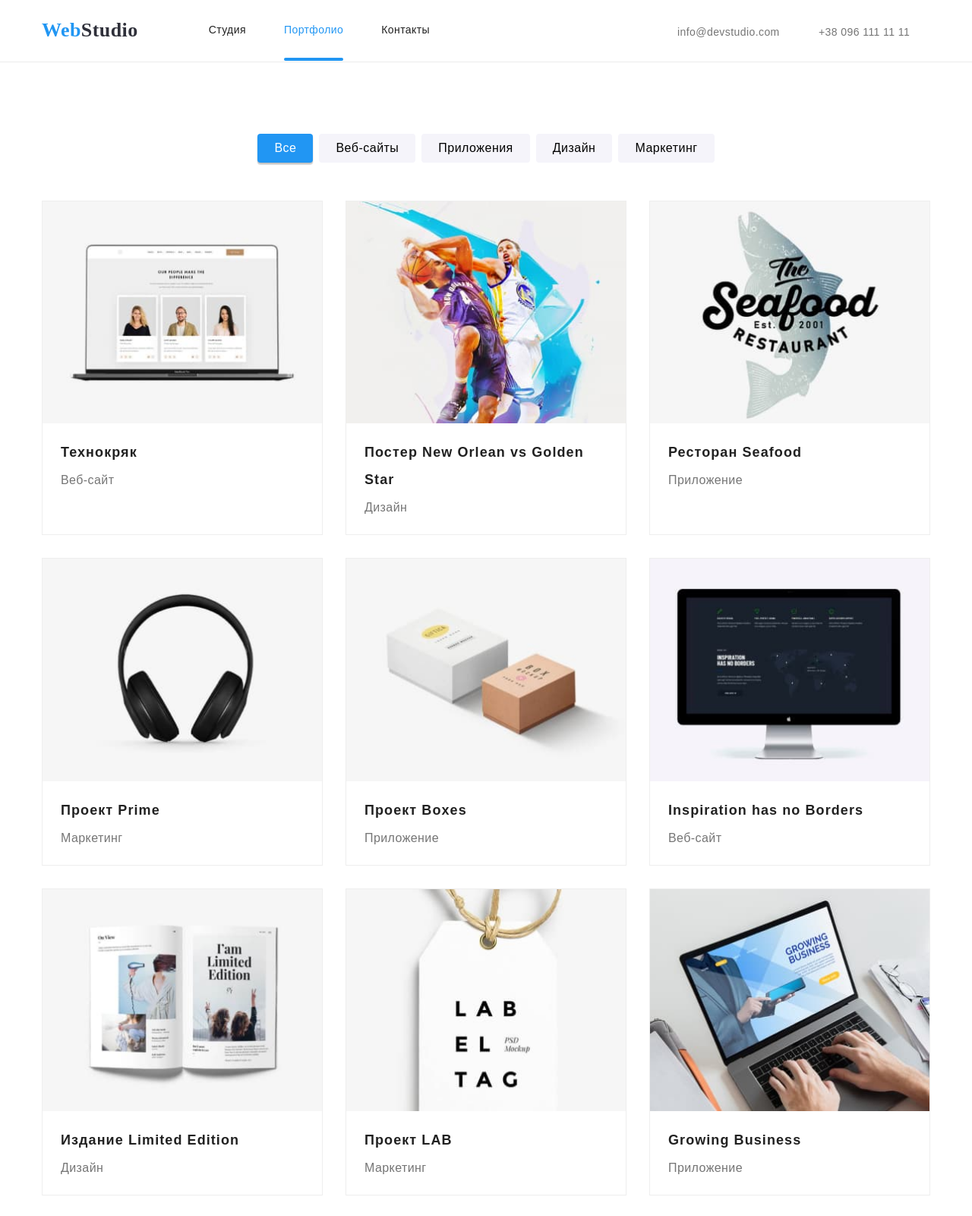
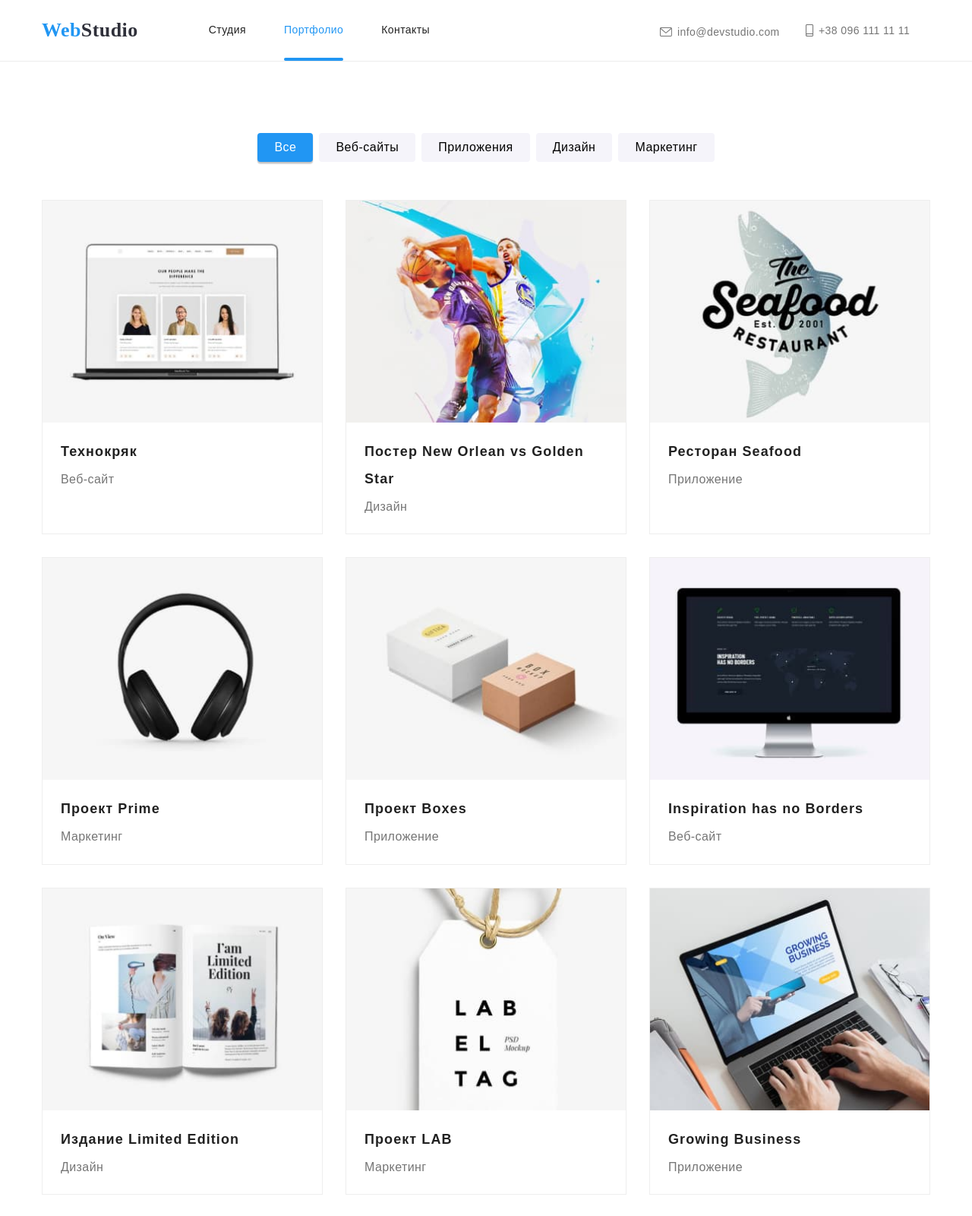
Before and after one commit to vpnzar/goit-markup-hw-08, a plain HTML site: page pages/portfolio.html in a window 1280 px wide. Shown: the top 1600 px of the page at 76% size. Drawn offline with Linux system fonts and the light colour scheme; a web font is replaced by a local one.

Commit message:
commit14

```diff
--- a/pages/portfolio.html
+++ b/pages/portfolio.html
@@ -54,7 +54,7 @@
                       height="12"
                     >
                       <use
-                        href="./images/header-sprite.svg#icon-mail"
+                        href="../images/header-sprite.svg#icon-mail"
                       ></use></svg
                     >info@devstudio.com</a
                   >
@@ -69,7 +69,7 @@
                       height="16"
                     >
                       <use
-                        href="./images/header-sprite.svg#icon-smartphone"
+                        href="../images/header-sprite.svg#icon-smartphone"
                       ></use></svg
                     >+38 096 111 11 11
                   </a>
@@ -181,9 +181,9 @@
             <h2 class="visually-hidden">Примеры работы</h2>
             <ul class="portfolio-list list">
               <li class="portfolio-list__item">
+                <a href="" class="list portfolio-list__link">
                   <div class="portfolio-list__thumb">
-                  <a href="" class="list portfolio-list__link"
-                    ><div class="portfolio-list__icon">
+                    <div class="portfolio-list__icon">
                       <picture>
                         <source
                           srcset="
@@ -223,14 +223,14 @@
                       <h3 class="portfolio-list__title">Технокряк</h3>
                       <p class="portfolio-list__text">Веб-сайт</p>
                     </div>
+                  </div>
                 </a>
-                </div>
               </li>
 
               <li class="portfolio-list__item">
+                <a href="" class="list portfolio-list__link">
                   <div class="portfolio-list__thumb">
-                  <a href="" class="list portfolio-list__link"
-                    ><div class="portfolio-list__icon">
+                    <div class="portfolio-list__icon">
                       <picture>
                         <source
                           srcset="
@@ -271,13 +271,13 @@
                         Постер New Orlean vs Golden Star
                       </h3>
                       <p class="portfolio-list__text">Дизайн</p>
+                    </div>
                   </div></a
                 >
-                </div>
               </li>
               <li class="portfolio-list__item">
+                <a href="" class="list portfolio-list__link">
                   <div class="portfolio-list__thumb">
-                  <a href="" class="list portfolio-list__link">
                     <div class="portfolio-list__icon">
                       <picture>
                         <source
@@ -317,14 +317,14 @@
                     <div class="portfolio-list__type">
                       <h3 class="portfolio-list__title">Ресторан Seafood</h3>
                       <p class="portfolio-list__text">Приложение</p>
+                    </div>
                   </div></a
                 >
-                </div>
               </li>
               <li class="portfolio-list__item">
+                <a href="" class="list portfolio-list__link">
                   <div class="portfolio-list__thumb">
-                  <a href="" class="list portfolio-list__link"
-                    ><div class="portfolio-list__icon">
+                    <div class="portfolio-list__icon">
                       <picture>
                         <source
                           srcset="
@@ -363,15 +363,15 @@
                     <div class="portfolio-list__type">
                       <h3 class="portfolio-list__title">Проект Prime</h3>
                       <p class="portfolio-list__text">Маркетинг</p>
+                    </div>
                   </div></a
                 >
-                </div>
               </li>
 
               <li class="portfolio-list__item">
+                <a href="" class="list portfolio-list__link">
                   <div class="portfolio-list__thumb">
-                  <a href="" class="list portfolio-list__link"
-                    ><div class="portfolio-list__icon">
+                    <div class="portfolio-list__icon">
                       <picture>
                         <source
                           srcset="
@@ -410,14 +410,14 @@
                     <div class="portfolio-list__type">
                       <h3 class="portfolio-list__title">Проект Boxes</h3>
                       <p class="portfolio-list__text">Приложение</p>
+                    </div>
                   </div></a
                 >
-                </div>
               </li>
               <li class="portfolio-list__item">
+                <a href="" class="list portfolio-list__link">
                   <div class="portfolio-list__thumb">
-                  <a href="" class="list portfolio-list__link"
-                    ><div class="portfolio-list__icon">
+                    <div class="portfolio-list__icon">
                       <picture>
                         <source
                           srcset="
@@ -458,14 +458,14 @@
                         Inspiration has no Borders
                       </h3>
                       <p class="portfolio-list__text">Веб-сайт</p>
+                    </div>
                   </div></a
                 >
-                </div>
               </li>
               <li class="portfolio-list__item">
+                <a href="" class="list portfolio-list__link">
                   <div class="portfolio-list__thumb">
-                  <a href="" class="list portfolio-list__link"
-                    ><div class="portfolio-list__icon">
+                    <div class="portfolio-list__icon">
                       <picture>
                         <source
                           srcset="
@@ -506,14 +506,14 @@
                         Издание Limited Edition
                       </h3>
                       <p class="portfolio-list__text">Дизайн</p>
+                    </div>
                   </div></a
                 >
-                </div>
               </li>
               <li class="portfolio-list__item">
+                <a href="" class="list portfolio-list__link">
                   <div class="portfolio-list__thumb">
-                  <a href="" class="list portfolio-list__link"
-                    ><div class="portfolio-list__icon">
+                    <div class="portfolio-list__icon">
                       <picture>
                         <source
                           srcset="
@@ -552,14 +552,14 @@
                     <div class="portfolio-list__type">
                       <h3 class="portfolio-list__title">Проект LAB</h3>
                       <p class="portfolio-list__text">Маркетинг</p>
+                    </div>
                   </div></a
                 >
-                </div>
               </li>
               <li class="portfolio-list__item">
+                <a href="" class="list portfolio-list__link">
                   <div class="portfolio-list__thumb">
-                  <a href="" class="list portfolio-list__link"
-                    ><div class="portfolio-list__icon">
+                    <div class="portfolio-list__icon">
                       <picture>
                         <source
                           srcset="
@@ -598,9 +598,9 @@
                     <div class="portfolio-list__type">
                       <h3 class="portfolio-list__title">Growing Business</h3>
                       <p class="portfolio-list__text">Приложение</p>
+                    </div>
                   </div></a
                 >
-                </div>
               </li>
             </ul>
           </div>
--- a/sass/base/_common.scss
+++ b/sass/base/_common.scss
@@ -79,5 +79,6 @@ p {
 }
 
 .body.header-drop--is-open {
-  overflow: hidden;
+  overflow: hidden !important;
+  position: fixed;
 }
--- a/sass/components/_header-contacts.scss
+++ b/sass/components/_header-contacts.scss
@@ -20,6 +20,7 @@
   }
 
   &__list {
+    height: 80px;
     @media screen and (max-width: 767px) {
       display: flex;
       flex-direction: column-reverse;
@@ -35,20 +36,13 @@
 
   &__item {
     display: inline-flex;
-
     align-items: center;
     justify-content: start;
-
-    @media screen and (min-width: 1200px) {
-      padding-top: 31px;
-      padding-bottom: 31px;
-    }
   }
 
   @media screen and (min-width: 768px) {
     &__item--mail {
-      padding-top: 20px;
-      margin-bottom: 7px;
+      margin-bottom: 10px;
 
       @media screen and (max-width: 479px) {
         margin-bottom: 32px;
@@ -56,20 +50,21 @@
 
       @media screen and (min-width: 1200px) {
         margin-bottom: 0;
-        padding-top: 31px;
         margin-right: 30px;
       }
     }
 
-    &__item--phone {
-      padding-bottom: 20px;
+    & &__link {
       @media screen and (min-width: 1200px) {
-        padding-bottom: 30px;
+        font-size: 14px;
+        padding-top: 32px;
+        padding-bottom: 32px;
       }
     }
   }
 
   &__link {
+    display: inline-flex;
     padding: 0;
     margin: 0;
     color: var(--paragraph-text-color);
@@ -88,18 +83,25 @@
       text-align: start;
     }
 
-    @media screen and (min-width: 1200px) {
-      font-size: 14px;
+    &--phone {
+      @media screen and (min-width: 768px) {
+        padding-bottom: 21px;
+      }
     }
-  }
 
-  &__link:not(:last-child) {
-    @media screen and (min-width: 768px) {
-      margin-bottom: 10px;
+    &--mail {
+      @media screen and (min-width: 768px) {
+        padding-top: 21px;
+      }
     }
   }
 
   &__link--phone {
+    @media screen and (max-width: 479px) {
+      font-size: 20px;
+      line-height: 1.17;
+      text-align: start;
+    }
     @media screen and (max-width: 767px) {
       font-size: 34px;
       line-height: 1.18;
@@ -107,17 +109,18 @@
     }
   }
 
+  & &__link--phone {
+    @media screen and (max-width: 479px) {
+      font-size: 28px;
+      line-height: 1.17;
+      text-align: start;
+    }
+  }
+
   &__link--mail {
     @media screen and (max-width: 767px) {
       font-size: 24px;
       line-height: 1.17;
-    }
-  }
-
-  &__link:not(:last-child) {
-    @media screen and (min-width: 1200px) {
-      margin-right: 30px;
-      margin-bottom: 0;
     }
   }
 
--- a/sass/components/_header-menu.scss
+++ b/sass/components/_header-menu.scss
@@ -36,16 +36,19 @@
   border: hidden;
   z-index: 15;
 
+  &--is-open {
+    @media screen and (max-width: 767px) {
+      position: fixed;
+      overflow: hidden;
+    }
+  }
+
   & .icon-cross {
     display: none;
   }
 
   &--is-open .icon-cross {
     display: block;
-  }
-
-  &--is-open .body {
-    overflow: hidden;
   }
 
   &--is-open .icon-menu {
@@ -85,14 +88,10 @@
     height: 22px;
     text-decoration: none;
     font-weight: 500;
-    font-size: 18px;
+    font-size: 14px;
     line-height: 1.22;
     letter-spacing: 0.02em;
     color: var(--accent-color);
-
-    font-weight: 500;
-    font-size: 14px;
-    line-height: 1.22;
 
     @media screen and (min-width: 480px) {
       font-weight: 500;
--- a/sass/components/_header-navigation.scss
+++ b/sass/components/_header-navigation.scss
@@ -24,6 +24,14 @@
   &__link {
     position: relative;
 
+    @media screen and (max-width: 767px) {
+      font-weight: 500;
+      font-size: 40px;
+      line-height: 1.18;
+      letter-spacing: 0.02em;
+      color: var(--primary-text-color);
+    }
+
     @media screen and (min-width: 768px) {
       display: block;
       padding-top: 32px;
@@ -31,6 +39,12 @@
       transition-property: color;
       transition-duration: 250ms;
       transition-timing-function: cubic-bezier(0.4, 0, 0.2, 1);
+    }
+  }
+
+  & &__link {
+    @media screen and (max-width: 479px) {
+      font-size: 30px;
     }
   }
 
@@ -48,11 +62,6 @@
   &__item {
     @media screen and (max-width: 767px) {
       margin-bottom: 32px;
-      font-weight: 500;
-      font-size: 40px;
-      line-height: 1.18;
-      letter-spacing: 0.02em;
-      color: var(--primary-text-color);
     }
   }
 
--- a/sass/components/_portfolio-section.scss
+++ b/sass/components/_portfolio-section.scss
@@ -24,9 +24,16 @@
     @media screen and (min-width: 768px) {
       flex-basis: calc(100% / 2 - 30px);
     }
+
     @media screen and (min-width: 1200px) {
       flex-basis: calc(100% / 3 - 30px);
     }
+  }
+
+  &__link:hover,
+  &__link:focus {
+    box-shadow: 0px 1px 1px rgba(0, 0, 0, 0.12), 0px 4px 4px rgba(0, 0, 0, 0.06),
+      1px 4px 6px rgba(0, 0, 0, 0.16);
   }
 
   &__type {
@@ -49,12 +56,7 @@
 
   &__link {
     display: block;
-  }
-
-  &__item:hover,
-  &__item:focus {
-    box-shadow: 0px 1px 1px rgba(0, 0, 0, 0.12), 0px 4px 4px rgba(0, 0, 0, 0.06),
-      1px 4px 6px rgba(0, 0, 0, 0.16);
+    height: 100%;
   }
 
   &__icon {
@@ -87,8 +89,8 @@
     }
   }
 
-  &__item:hover &__description,
-  &__item:focus &__description {
+  &__link:hover &__description,
+  &__link:focus &__description {
     background-color: var(--accent-color);
     opacity: 0.8;
     transform: translatex(0);
--- a/sass/components/_team-section.scss
+++ b/sass/components/_team-section.scss
@@ -20,6 +20,7 @@
 
     @media screen and (min-width: 1200px) {
       @include team-title(36px, 1.17);
+      margin-bottom: 50px;
     }
   }
 }
```
Also changed, not shown: css/main.css, css/main.min.css, 2 other files. Lines whose indentation alone changed are shown as unchanged.
